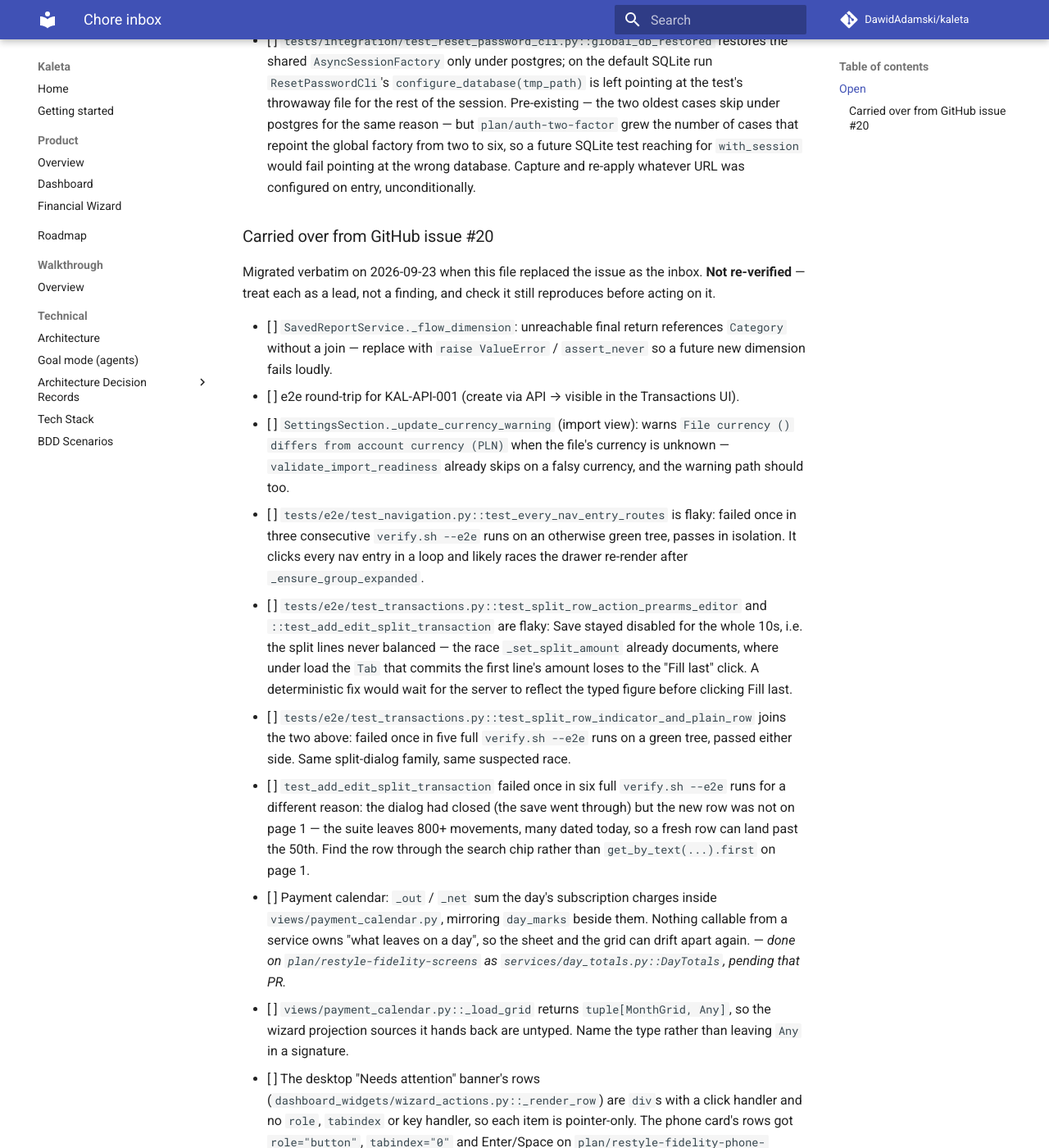
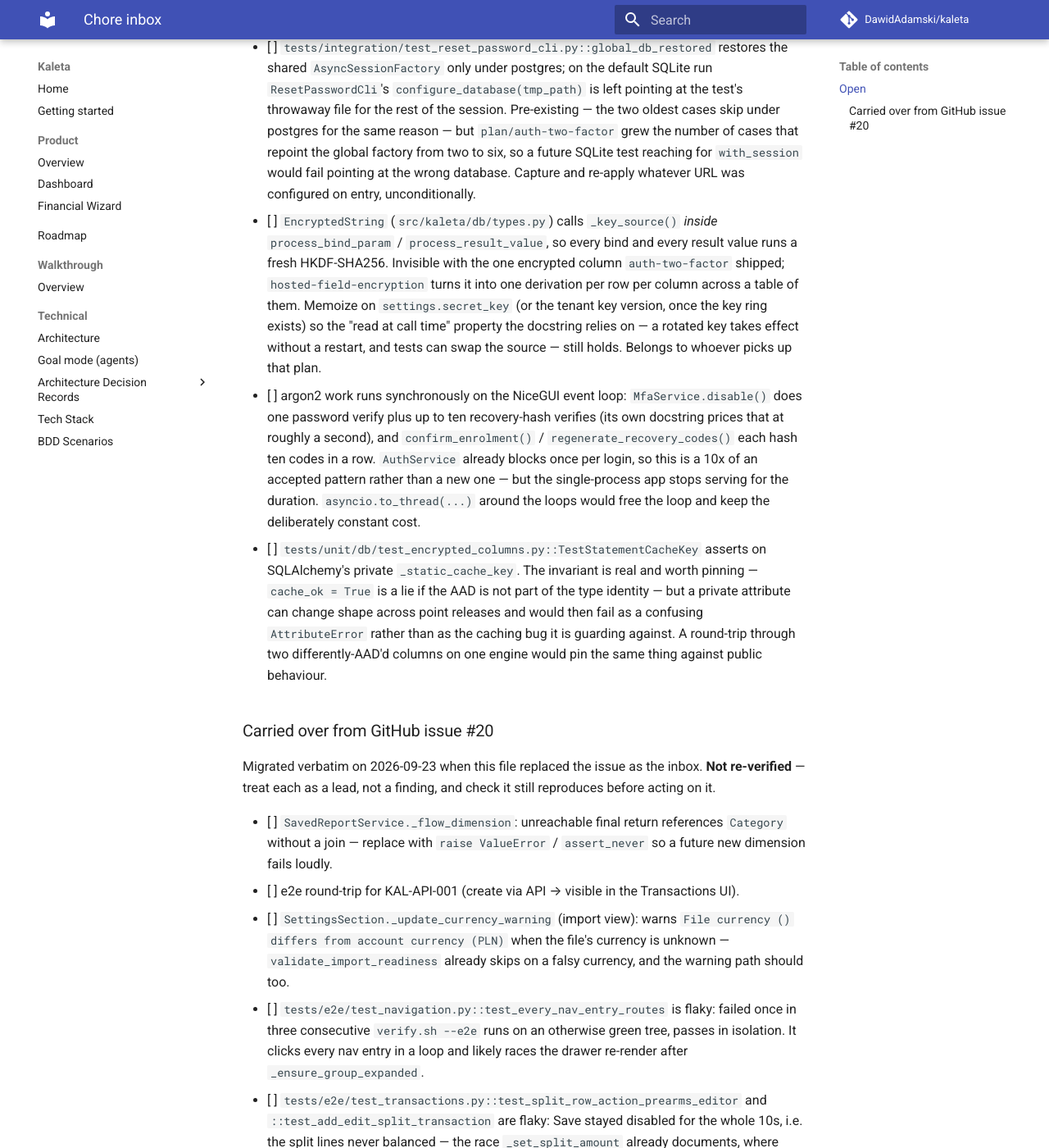
Before and after one commit to DawidAdamski/kaleta, an MkDocs documentation site: the page built from docs/plans/chores.md, in a window 1280 px wide and 1400 px high, scrolled down 564 px. Shown: the whole window at 82% size. Built offline with MkDocs 1.6.1 and Material for MkDocs 9.7.7, drawn with Linux system fonts in a browser that asks for light colours; comment, search, counter and statistics services are not loaded.

Commit message:
docs(plans): three leads from the two-factor review
All three are cross-cutting or belong to a plan nobody has picked up, so
they go in the inbox rather than onto the branch that noticed them:

- `EncryptedString` derives its key inside the bind and result processors,
  which `hosted-field-encryption` would turn into one HKDF per row per
  column.
- argon2 work runs synchronously on the NiceGUI event loop; `disable()`
  can hold it for about a second.
- `TestStatementCacheKey` pins a real invariant through SQLAlchemy's
  private `_static_cache_key`.

Co-Authored-By: Claude Opus 5 (1M context) <noreply@anthropic.com>

```diff
--- a/docs/plans/chores.md
+++ b/docs/plans/chores.md
@@ -30,6 +30,35 @@ the "Small findings" section of `AGENTS.md` for the rule of thumb.
       test reaching for `with_session` would fail pointing at the wrong
       database. Capture and re-apply whatever URL was configured on entry,
       unconditionally.
+
+- [ ] `EncryptedString` (`src/kaleta/db/types.py`) calls `_key_source()`
+      *inside* `process_bind_param` / `process_result_value`, so every bind
+      and every result value runs a fresh HKDF-SHA256. Invisible with the one
+      encrypted column `auth-two-factor` shipped; `hosted-field-encryption`
+      turns it into one derivation per row per column across a table of them.
+      Memoize on `settings.secret_key` (or the tenant key version, once the
+      key ring exists) so the "read at call time" property the docstring
+      relies on — a rotated key takes effect without a restart, and tests can
+      swap the source — still holds. Belongs to whoever picks up that plan.
+
+- [ ] argon2 work runs synchronously on the NiceGUI event loop:
+      `MfaService.disable()` does one password verify plus up to ten
+      recovery-hash verifies (its own docstring prices that at roughly a
+      second), and `confirm_enrolment()` / `regenerate_recovery_codes()` each
+      hash ten codes in a row. `AuthService` already blocks once per login,
+      so this is a 10x of an accepted pattern rather than a new one — but the
+      single-process app stops serving for the duration.
+      `asyncio.to_thread(...)` around the loops would free the loop and keep
+      the deliberately constant cost.
+
+- [ ] `tests/unit/db/test_encrypted_columns.py::TestStatementCacheKey`
+      asserts on SQLAlchemy's private `_static_cache_key`. The invariant is
+      real and worth pinning — `cache_ok = True` is a lie if the AAD is not
+      part of the type identity — but a private attribute can change shape
+      across point releases and would then fail as a confusing
+      `AttributeError` rather than as the caching bug it is guarding against.
+      A round-trip through two differently-AAD'd columns on one engine would
+      pin the same thing against public behaviour.
 
 ### Carried over from GitHub issue #20
 
```
